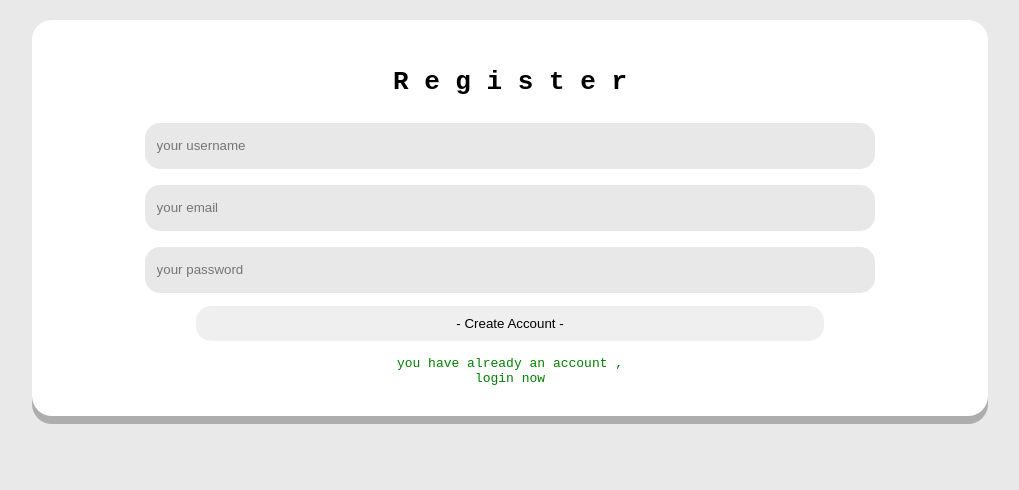
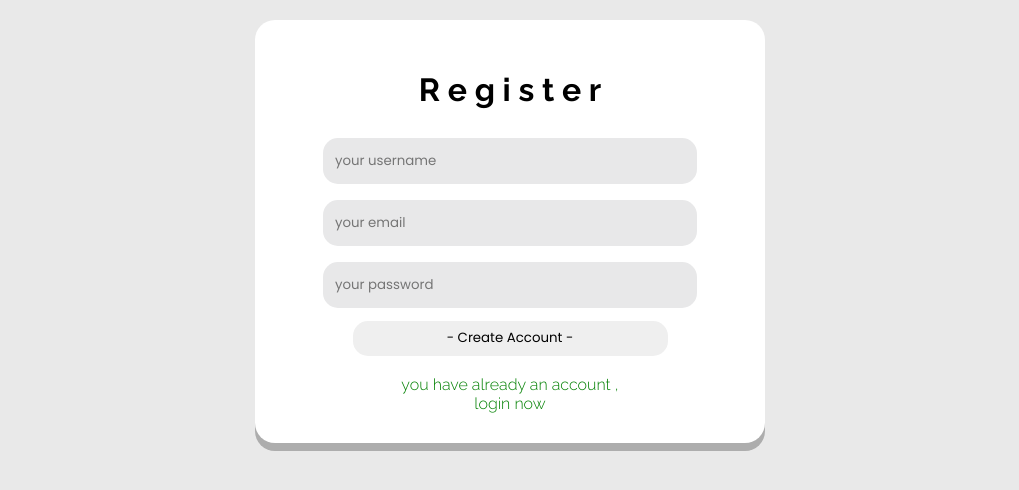
Before and after one commit to Yas-Devp/MChatHub, a plain HTML site: page templates/register.html in a window 1280 px wide. Shown: the whole page, without its empty margins (130-1149 px from the left). Drawn offline with Linux system fonts and the light colour scheme.

Commit message:
REGISTER DESIGN ADDED [1]

```diff
--- a/templates/register.html
+++ b/templates/register.html
@@ -7,16 +7,25 @@
     <title>MChatHub | Register</title>
 
     <style>
+        @import url('https://fonts.googleapis.com/css2?family=Raleway:wght@300;700&display=swap');
+        @import url('https://fonts.googleapis.com/css2?family=Poppins:wght@400;600&display=swap');
+
         body {
             margin: 0px;
             background-color: rgb(233, 233, 233);
             align-content: center;
-            font-family: monospace;
+            font-family: 'Raleway', sans-serif;
         }
-
+        *{
+            -webkit-user-select: none;
+            -moz-user-select: none;
+            -ms-user-select: none;
+            user-select: none;
+        }
         .container {
             margin: auto;
             margin-top: 20px;
+            max-width: 450px;
             background-color: white;
             width: 70%;
             display: flex;
@@ -28,6 +37,7 @@
         }
 
         .container input {
+            font-family: 'Poppins', sans-serif;
             width: 80%;
             margin: 8px;
             height: 30px;
@@ -54,6 +64,7 @@
         }
 
         .register-btn {
+            font-family: 'Poppins', sans-serif;
             margin-top: 5px;
             height: 35px;
             border-style: none;
@@ -134,6 +145,8 @@
             </a>
         </form>
     </div>
+
+    <script src="script.js"></script>
 </body>
 
 <!--This website created by yasdevp from zero , open source doesn't mean you can make it yours , mention my name every where you use it-->
```
Also changed, not shown: templates/login.html (+15 -2 lines).
